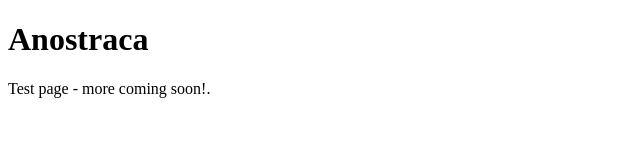
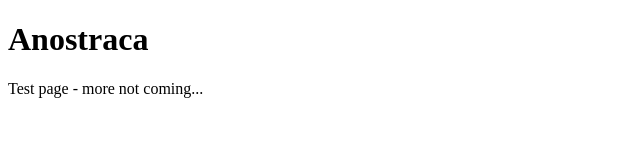
Before and after one commit to Anostraca/anostraca.github.io, a plain HTML site: page index.html in a window 1280 px wide. Shown: the full height of the page, 0-640 px from the left. Drawn offline with Linux system fonts and the light colour scheme.

Commit message:
Update index.html

```diff
--- a/index.html
+++ b/index.html
@@ -6,6 +6,6 @@
 </head>
 <body>
 <h1>Anostraca</h1>
-<p>Test page - more coming soon!.</p>
+<p>Test page - more not coming... </p>
 </body>
 </html>
```
